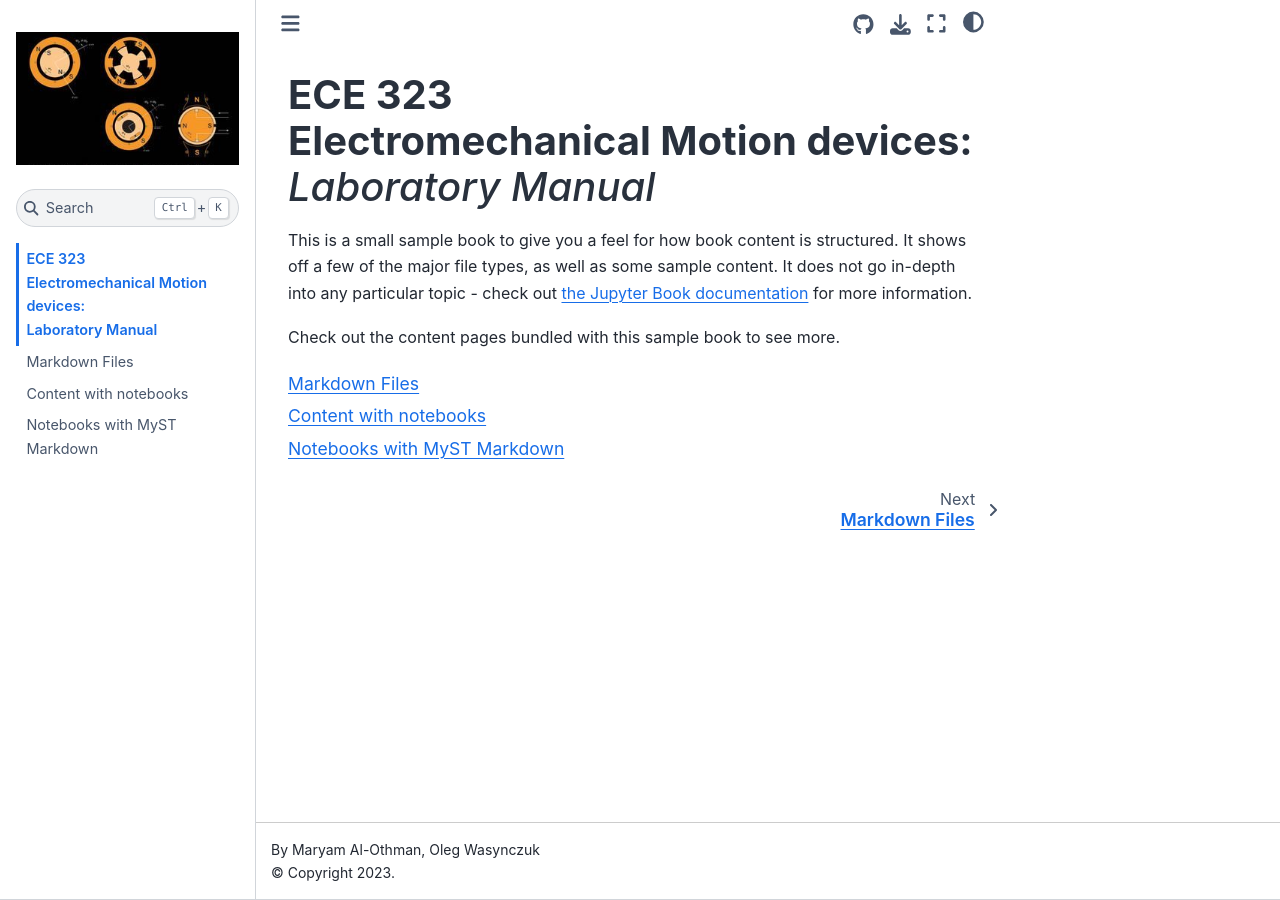
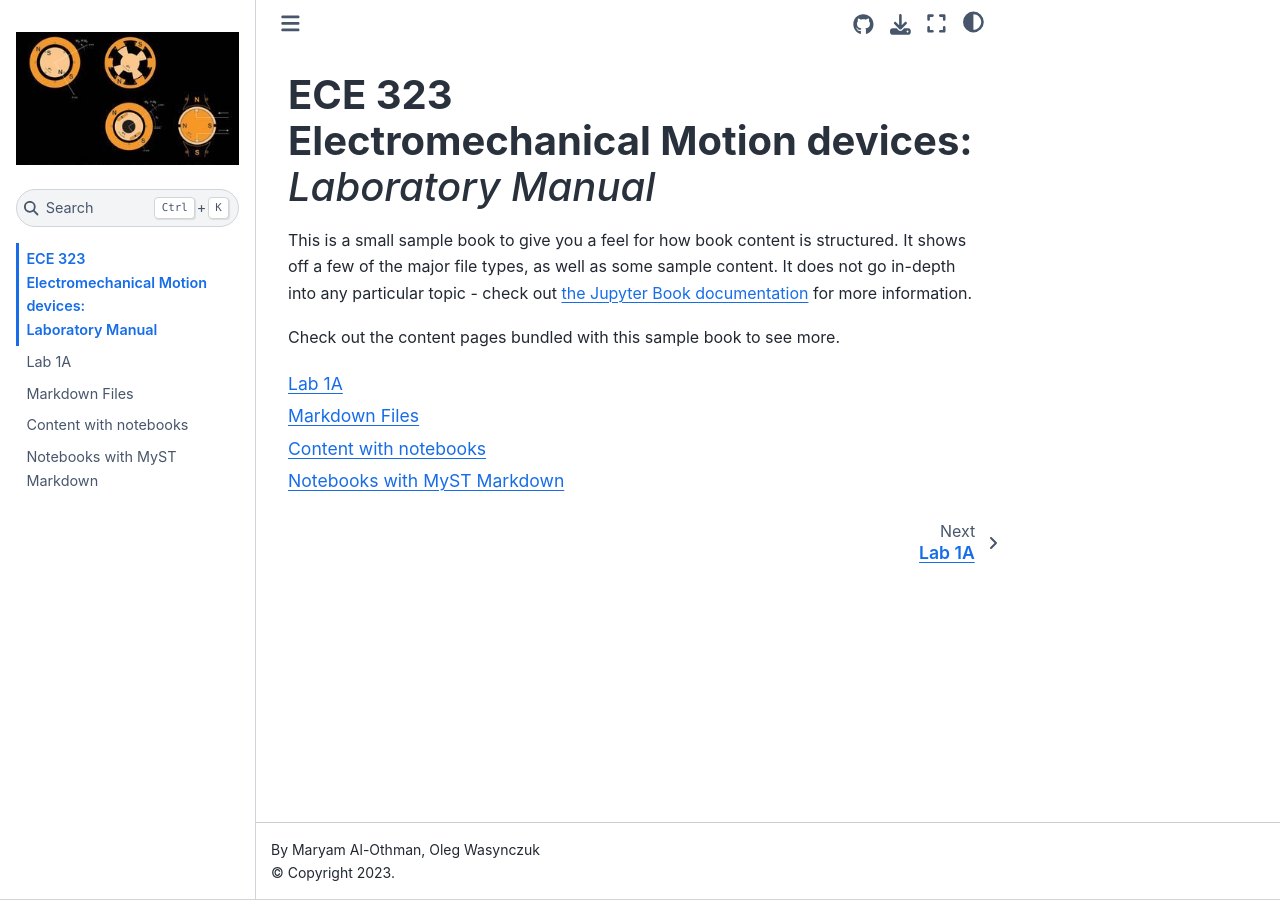
Before and after one commit to Purdue-ECE-32300/lab_book, a Jupyter Book: the page built from source/intro.md, in a window 1280 px wide. Built offline with Jupyter Book 1.0.4 settings and Sphinx 7.4.7 and the Sphinx Book theme 1.1.4, drawn with Linux system fonts in a browser that asks for light colours.

Commit message:
Add lab 1A placeholder file.

```diff
--- a/source/_toc.yml
+++ b/source/_toc.yml
@@ -4,6 +4,7 @@
 format: jb-book
 root: intro
 chapters:
+- file: lab_1A
 - file: markdown
 - file: notebooks
 - file: markdown-notebooks
--- /dev/null
+++ b/source/lab_1A.md
@@ -0,0 +1,5 @@
+# Lab 1A
+
+Placeholder.
+
+The lab instructions go here.
```
